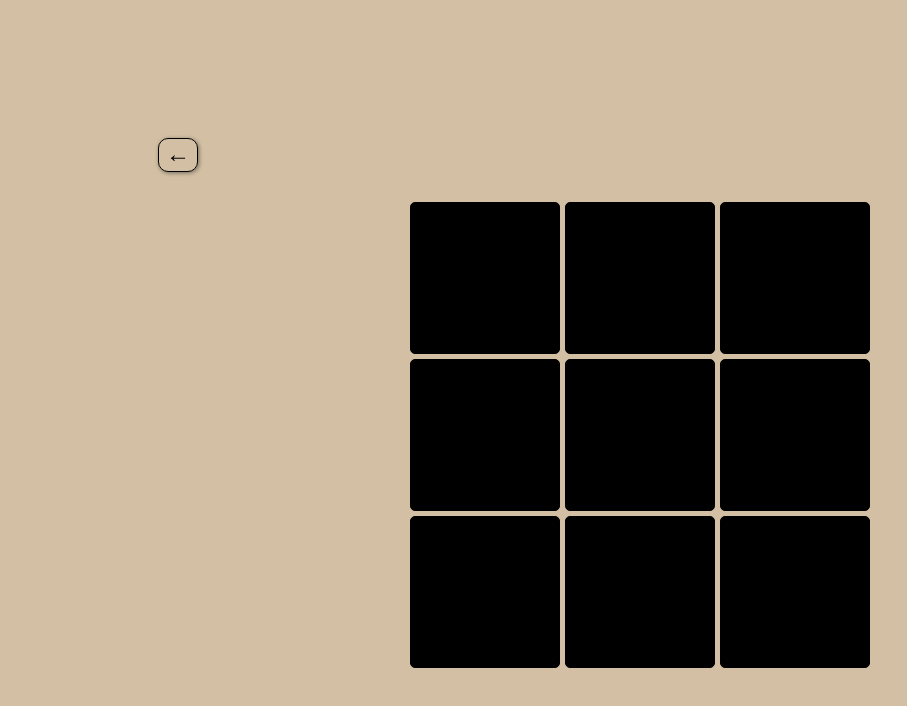
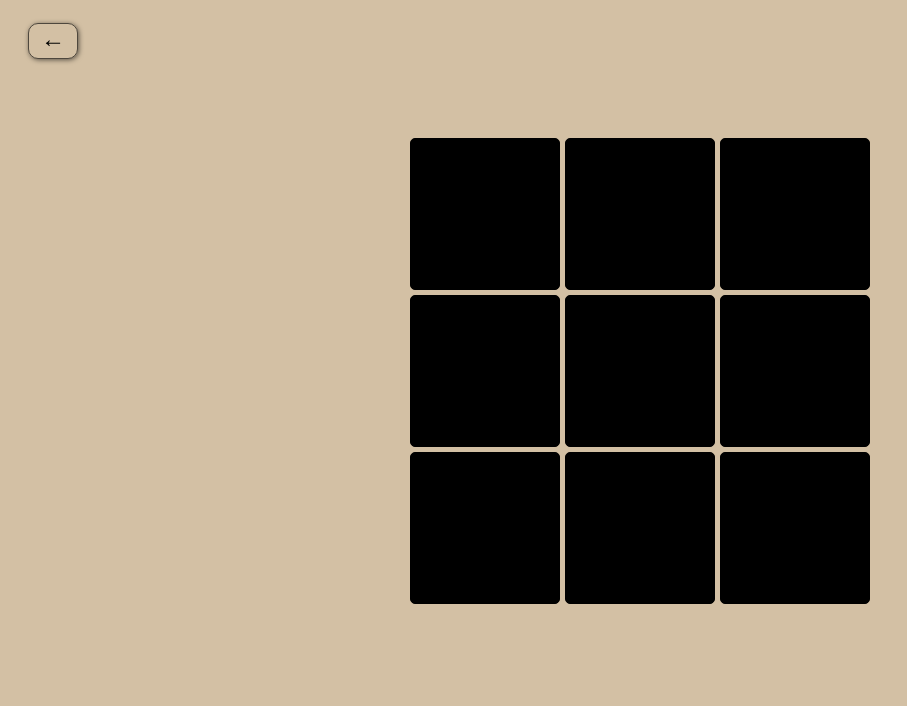
Before and after one commit to VARDHAN2K3/Tic-Tac-Toe, a plain HTML site: page index.html in a window 1280 px wide. Both pictures are taken after a click on the button "VS BOT". Shown: the whole page, without its empty margins (0-907 px from the left). Drawn offline with Linux system fonts and the light colour scheme.

Commit message:
Update tictactoe.css

```diff
--- a/tictactoe.css
+++ b/tictactoe.css
@@ -44,18 +44,21 @@ body{
 .second-page{
     display: flex;
     flex-direction: column;
+    position: relative;
 }
 .back-btn{
-    width: 40px;
-    padding-bottom: 3px;
-    margin: 50px 0 30px 150px;
+    width: 50px;
+    padding-bottom: 5px;
     border-radius: 10px;
     background-color: transparent;
-    border: 1px solid black;
+    border: 1px solid rgba(0, 0, 0, 0.626);
     cursor: pointer;
-    box-shadow: 1px 1px 4px rgba(16, 16, 16, 0.495);
+    box-shadow: 1px 1px 5px rgba(0, 0, 0, 0.571);
     transition: all 0.15s;
     font-size: 1.5em;
+    position: absolute;
+    top: 15px;
+    left: 20px;
 }
 .back-btn:hover{
     box-shadow: none;
@@ -66,7 +69,7 @@ body{
     font-weight: 900;
     font-size: 1.5rem;
     font-style: italic;
-    margin-top: 50px;
+    margin: 50px auto;
     height: 30px;
     width: 100%;
 }
@@ -97,9 +100,6 @@ body{
 }
 
 @media(min-width: 321px) and (max-width: 500px){
-    .back-btn{
-        margin: 50px 0 30px 67px;
-    }
     .main{
         grid-template-columns: repeat(3,80px);
     }
@@ -109,9 +109,6 @@ body{
     }
 }
 @media(min-width: 500px) and (max-width: 700px){
-    .back-btn{
-        margin: 50px 0 30px 140px;
-    }
     .main{
         grid-template-columns: repeat(3,130px);
     }
```
